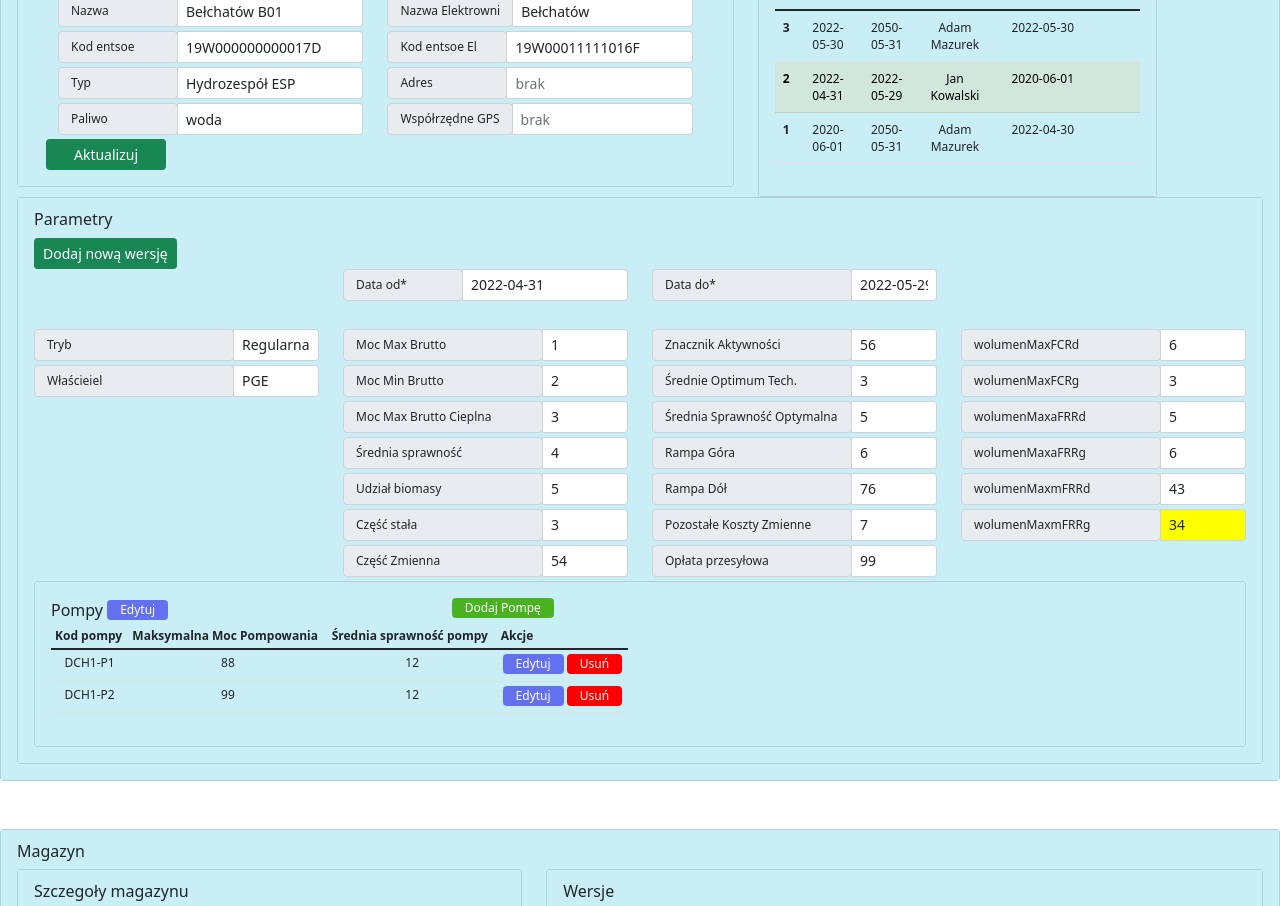
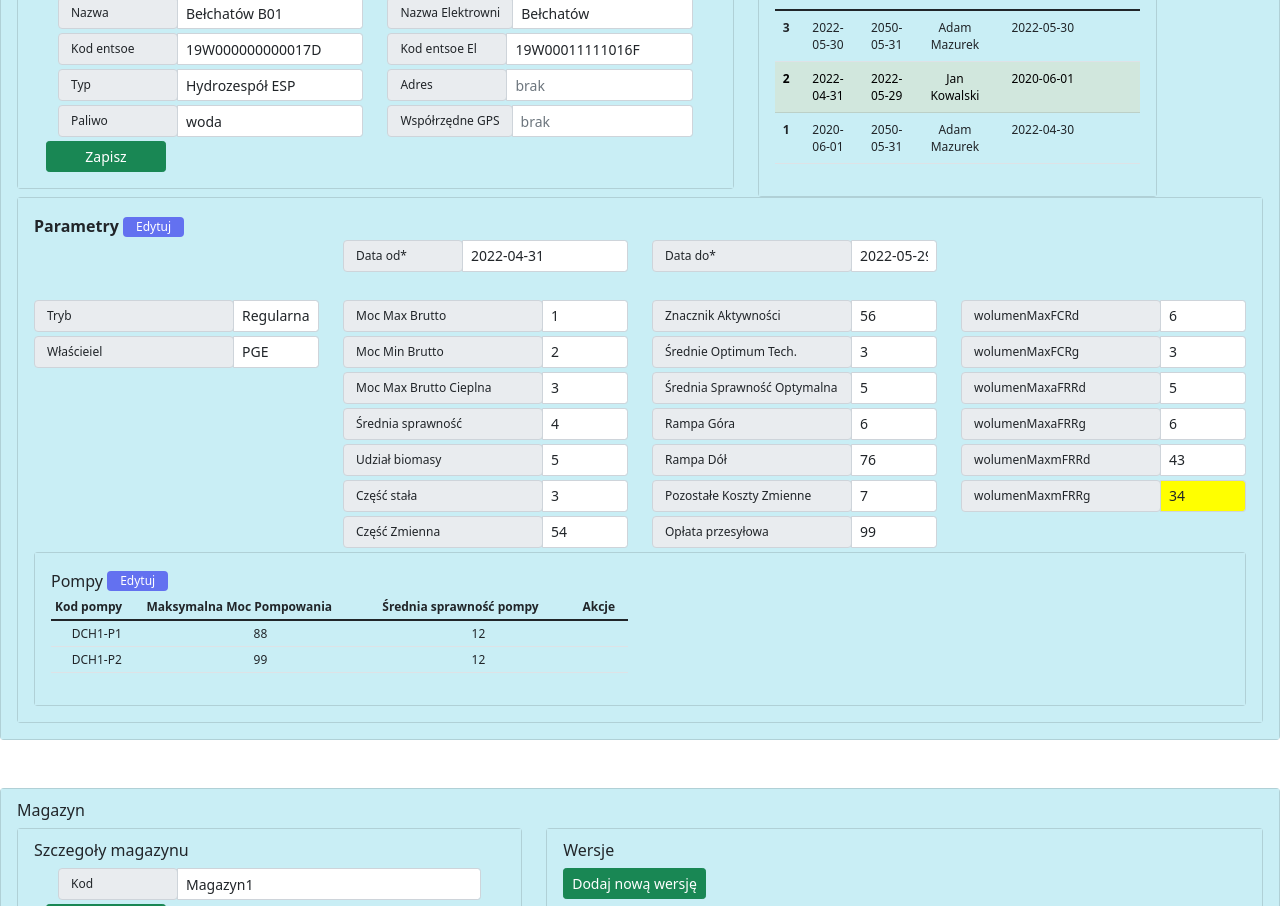
Before and after one commit to amazurek/makieta, an Angular app: page / in a window 1280 px wide. Shown: the part 540-1446 px from the top of the page. Built offline with nearby package versions, Linux system fonts and the light colour scheme.

Commit message:
3 files modified

```diff
--- a/src/app/jednostki-lista/jednostki-lista.component.ts
+++ b/src/app/jednostki-lista/jednostki-lista.component.ts
@@ -11,16 +11,7 @@ export class JednostkiListaComponent implements OnInit {
   fieldName2:string = 'par1';
 
 
-  pompa_new:boolean = false;
-  pompa_item_edit:boolean = false;
-  pompa_item_del:boolean = false;
-  pompa_edit_global:boolean = true;
-  pompa_close_edit_global:boolean = false;
 
-  public editGlobal(){
-    this.pompa_close_edit_global = true;
-    this.pompa_new = true;
-  }
 
   constructor() {
     this.jadnTbl[0] = { param1: 'Bełchatów B02', param2: '19W000000000017D', param3:'Jednostka cieplna',param4:'węgiel brunatny', param5:'BEL' , param6:'Bełchatów' };
--- a/src/app/jednostki/jednostki.component.html
+++ b/src/app/jednostki/jednostki.component.html
@@ -8,7 +8,7 @@
             <div class="card-body">
               <div class="row">
                 <div class="col-md-7">
-                  <h6 class="card-subtitle mb-2">Dane Ogólne Jednostki</h6>
+                  <b class="card-subtitle mb-2">Dane Ogólne Jednostki</b>&nbsp;<button class="btn btn-edit" *ngIf="parameters_edit_global" (click)="editGlobalParameters()">Edytuj</button>
                 </div>
 
               </div>
@@ -193,7 +193,7 @@
                     id="update-btn"
                     styles="width:120px"
                   >
-                    Aktualizuj
+                    Zapisz
                   </button>
                 </div>
               </div>
@@ -249,13 +249,11 @@
     </div>
     <div class="card">
       <div class="card-body">
-        <h6 class="card-subtitle mb-2">Parametry</h6>
+        <b class="card-subtitle mb-2">Parametry</b>&nbsp;<button class="btn btn-edit" *ngIf="parameters_edit_global" (click)="editGlobalParameters()">Edytuj</button>
         <!--div class="container"-->
         <div class="row">
           <div class="col-sm">
-            <button class="btn btn-success btn-sm" (click)="nowaWersja()">
-              Dodaj nową wersję
-            </button>
+
           </div>
         </div>
         <div class="row">
@@ -661,10 +659,10 @@
           <div class="card-body" id="main-card">
             <div class="row">
               <div class="col-sm-4">
-            Pompy <button class="btn btn-edit">Edytuj</button>
+            Pompy <button class="btn btn-edit" *ngIf="pompa_edit_global" (click)="editGlobal()">Edytuj</button><button class="btn btn-edit" *ngIf="!pompa_edit_global" (click)="editGlobal()">Zamknij edycję</button>
           </div>
            <div class="col-sm-2 ">
-              <button class="btn btn-edit btn-new">Dodaj Pompę</button>
+              <button *ngIf="!pompa_edit_global"  class="btn btn-edit btn-new">Dodaj Pompę</button>
           </div>
 
             </div>
@@ -732,13 +730,13 @@
                     <td>DCH1-P1</td>
                     <td>88</td>
                     <td>12</td>
-                    <td><button class="btn btn-edit">Edytuj</button>&#160;<button class="btn btn-del">Usuń</button></td>
+                    <td><button class="btn btn-edit" *ngIf="!pompa_edit_global">Edytuj</button>&#160;<button class="btn btn-del" *ngIf="!pompa_edit_global">Usuń</button></td>
                   </tr>
                   <tr>
                     <td>DCH1-P2</td>
                     <td>99</td>
                     <td>12</td>
-                    <td><button class="btn btn-edit">Edytuj</button>&#160;<button class="btn btn-del">Usuń</button></td>
+                    <td><button class="btn btn-edit" *ngIf="!pompa_edit_global">Edytuj</button>&#160;<button class="btn btn-del" *ngIf="!pompa_edit_global">Usuń</button></td>
 
                   </tr>
                 </tbody>
--- a/src/app/jednostki/jednostki.component.ts
+++ b/src/app/jednostki/jednostki.component.ts
@@ -22,7 +22,18 @@ export class JednostkiComponent implements OnInit {
   dataOd = '2022-04-31';
   dataDo = '2022-05-29';
 
+  pompa_new: boolean = false;
+  pompa_item_edit: boolean = false;
 
+  edit_global: boolean = true;
+  pompa_edit_global: boolean = true;
+  parameters_edit_global: boolean = true;
+
+  public editGlobalParameters() {}
+
+  public editGlobal() {
+    this.pompa_edit_global = !this.pompa_edit_global;
+  }
 
   nowaWersja() {
     this.dataOd = '';
@@ -33,8 +44,6 @@ export class JednostkiComponent implements OnInit {
   www() {
     console.log('XXXXXX');
   }
-
-
 
   constructor() {
     this.params.setParams(
```
